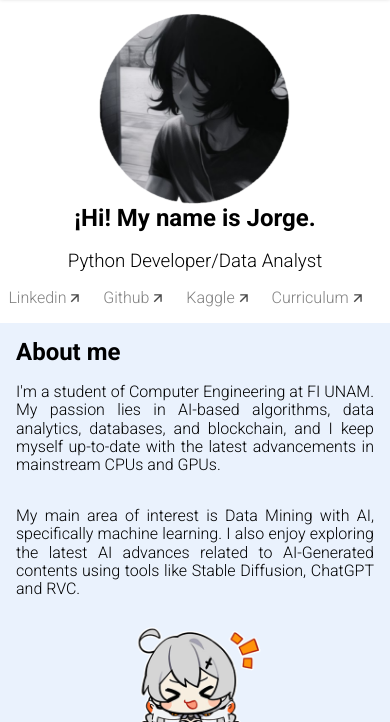
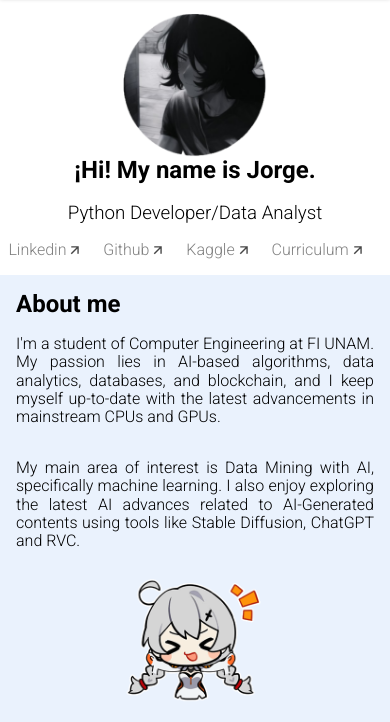
Before and after one commit to JTGlez/Portfolio, a plain HTML site: page index.html in a window 390 px wide. Shown: the part 92-814 px from the top of the page. Drawn offline with nearby package versions, Linux system fonts and the light colour scheme.

Commit message:
Modificación menor en el tamaño de la profile pic

```diff
--- a/assets/css/title.css
+++ b/assets/css/title.css
@@ -7,8 +7,8 @@
 }
 
 .title__profile{
-    width: 25%;
-    height: 25%;
+    width: 20%;
+    height: 20%;
     flex-direction: column;
 }
 
@@ -45,6 +45,6 @@
 
 @media screen and (max-width: 769px) {
     .title__profile{
-        width: 12rem;
+        width: 9rem;
     }
 }
```
